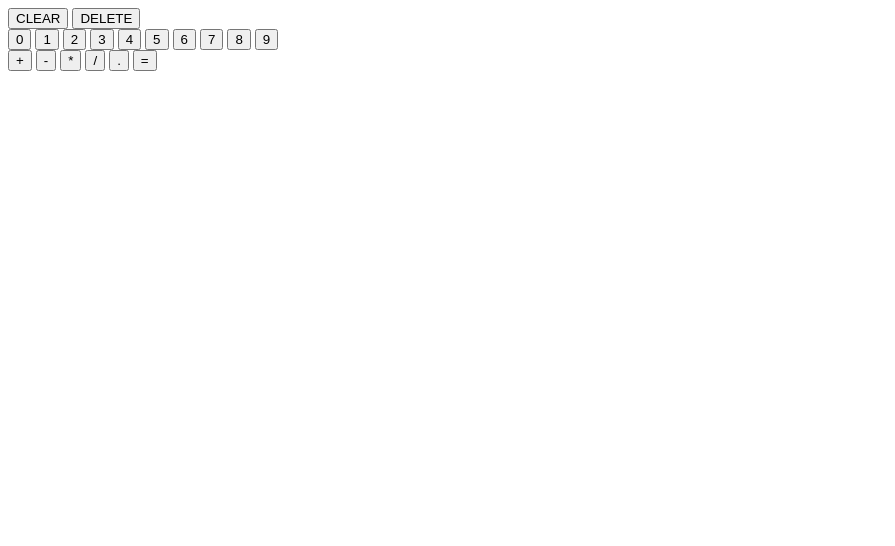
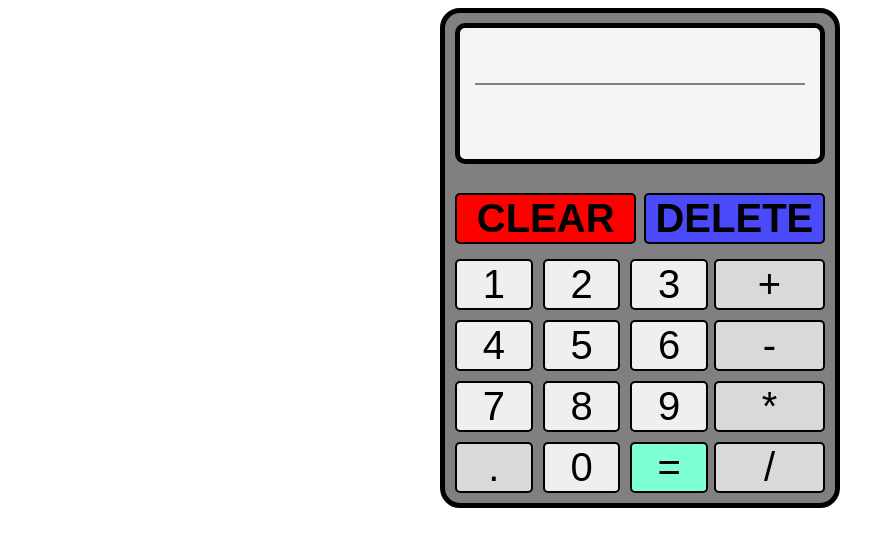
Before and after one commit to AdamSitarcik/calculator, a plain HTML site: page index.html in a window 1280 px wide. Shown: the whole page, without its empty margins (0-895 px from the left). Drawn offline with Linux system fonts and the light colour scheme.

Commit message:
added styling to the calculator

```diff
--- a/index.html
+++ b/index.html
@@ -5,19 +5,22 @@
     <meta http-equiv="X-UA-Compatible" content="IE=edge">
     <meta name="viewport" content="width=device-width, initial-scale=1.0">
     <title>Calculator</title>
-    <link style="stylesheet" href="style.css">
+    <link rel="stylesheet" href="style.css">
 </head>
 <body>
     <div class="body">
-        <div class="main-field"></div>
+        <div class="display-field">
+            <div id="input-value"></div>
+            <div id="breaking-line"></div>
+            <div id="result"></div>
+        </div>
         <div class="buttons">
             <div class="clear-buttons">
-                <button id="clear">CLEAR</button>
-                <button id="delete">DELETE</button>
+                <button class="clearButton" id="clear">CLEAR</button>
+                <button class="clearButton" id="delete">DELETE</button>
             </div>
             <div class="input-buttons">
                 <div class="number-buttons">
-                    <button class="number" id="0">0</button>
                     <button class="number" id="1">1</button>
                     <button class="number" id="2">2</button>
                     <button class="number" id="3">3</button>
@@ -27,17 +30,20 @@
                     <button class="number" id="7">7</button>
                     <button class="number" id="8">8</button>
                     <button class="number" id="9">9</button>
+                    <button class="operation" id="decimal">.</button>
+                    <button class="number" id="0">0</button>
+                    <button class="operation" id="equal">=</button>
                 </div>
                 <div class="operation-buttons">
                     <button class="operation" id="add">+</button>
                     <button class="operation" id="subtract">-</button>
                     <button class="operation" id="multiply">*</button>
                     <button class="operation" id="divide">/</button>
-                    <button class="operation" id="decimal">.</button>
-                    <button class="operation" id="equal">=</button>
                 </div>
             </div>
         </div>
     </div>
+
+    <script href="script.js"></script>
 </body>
 </html>
--- a/script.js
+++ b/script.js
@@ -0,0 +1 @@
+const buttons = document.querySelectorAll('button');
--- a/style.css
+++ b/style.css
@@ -1,3 +1,7 @@
+* {
+    box-sizing: border-box;
+}
+
 body {
     display: flex;
     justify-content: center;
@@ -7,18 +11,120 @@ body {
 .body {
     display: flex;
     flex-direction: column;
-    width: 200px;
-    height: 300px;
+    align-items: center;
+    justify-content: space-between;
+    width: 400px;
+    height: 500px;
     border-color: black;
     background-color: grey;
+    border: 5px solid black;
+    border-radius: 20px;
+    padding: 10px;
 }
 
 .buttons {
     display: flex;
     flex-direction: column;
+    gap: 15px;
+}
+
+.display-field {
+    width: 100%;
+    height: 30%;
+    background-color: whitesmoke;
+    border: 5px solid black;
+    border-radius: 10px;
+    padding: 15px;
+    display: flex;
+    flex-direction: column;
+    justify-content: space-between;
+    font-weight: bold;
+}
+
+#input-value, #result {
+    display: flex;
+    justify-content: end;
+}
+
+#input-value {
+    height: 40%;
+    font-size: 25px;
+    display: flex;
+    flex-direction: column;
+    justify-content: center;
+    align-items: flex-end;
+}
+
+#result {
+    display: flex;
+    flex-direction: column;
+    justify-content: center;
+    align-items: flex-end;
+    height: 60%;
+    font-size: 30px;
+}
+
+#breaking-line {
+    width: 100%;
+    border: 1px solid grey;
+}
+
+button {
+    border: 2px solid black;
+    border-radius: 5px;
+    font-size: 40px;
+}
+
+.clear-buttons {
+    display: flex;
+    justify-content: space-between;
+    gap: 2%;
+}
+
+.clearButton {
+    font-weight: bold;
+    flex: auto;
+    width: 50%;
+}
+
+#clear {
+    background-color: red;
+}
+
+#delete {
+    background-color: rgb(74, 74, 250);
 }
 
 .input-buttons {
     display: flex;
+    width: 100%;
+}
 
+.number-buttons, .operation-buttons {
+    /* width: 100%; */
+    display: flex;
+    flex-wrap: wrap;
+    gap: 10px;
 }
+
+.number-buttons {
+    width: 70%;
+}
+
+.operation-buttons {
+    display: flex;
+    flex-direction: column;
+    width: 30%;
+}
+
+.number, #decimal, #equal {
+    width: 30%;
+}
+
+#equal {
+    background-color: aquamarine;
+}
+
+.operation {
+    background-color: rgb(218, 216, 216);
+}
```
